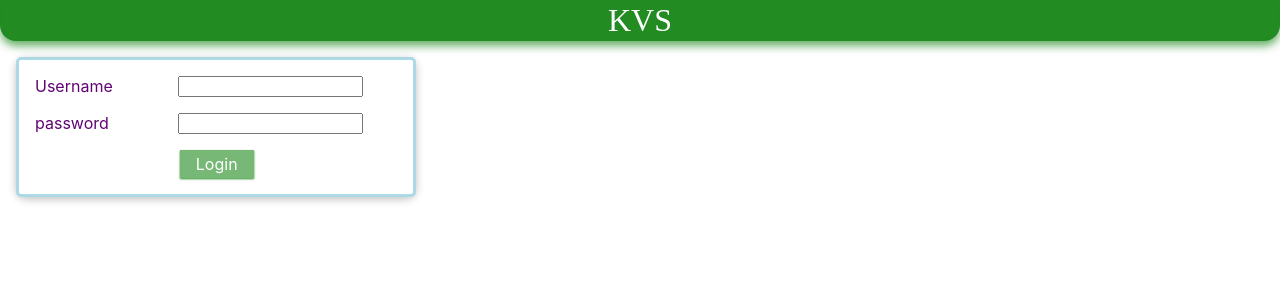
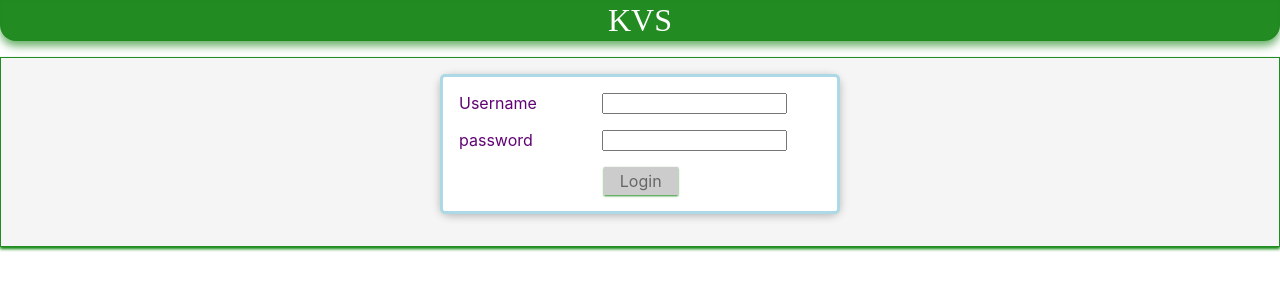
Before and after one commit to VenkataSuneelKumarK/MultiContainerApplication, a React (Create React App) app in the folder client/: page / in a window 1280 px wide. Shown: the top 300 px of the page. Built offline with nearby package versions, Linux system fonts and the light colour scheme.

Commit message:
Using useEffect in login and little bit CSS

```diff
--- a/client/src/App.js
+++ b/client/src/App.js
@@ -29,7 +29,6 @@ function App() {
     return (
         <Router>
             <div className="kvs">
-                {isLoggedIn}
                 <MainHeader isLoggedIn={isLoggedIn} onLogout={logOutHandler} />
                 {isLoggedIn ? (
                     <>
@@ -61,7 +60,9 @@ function App() {
                         </main>
                     </>
                 ) : (
-                        <Login onLogin={loginHandler}>Please login</Login>
+                        <main>
+                            <Login onLogin={loginHandler}>Please login</Login>
+                        </main>
                     )}
             </div>
         </Router>
--- a/client/src/App.scss
+++ b/client/src/App.scss
@@ -63,8 +63,10 @@
     button {
         background: #228b229c;
         border: none;
+        padding: 0.25rem 1rem;
         box-shadow: 0px 1px 2px forestgreen;
         font-size: inherit;
+        cursor: pointer;
         color: white;
     }
 }
--- a/client/src/UserDashboard/Components/UI/Button/Button.js
+++ b/client/src/UserDashboard/Components/UI/Button/Button.js
@@ -8,6 +8,7 @@ const Button = props => {
             className={classes.button}
             type={props.type || "button"}
             onClick={props.onClick}
+            disabled={props.disable || false}
         >
             {props.children}
         </button>
--- a/client/src/UserDashboard/Components/UI/Button/Button.module.scss
+++ b/client/src/UserDashboard/Components/UI/Button/Button.module.scss
@@ -1,18 +1,24 @@
 .button {
     font: inherit;
-    border: 1px solid #4f005f;
-    background: #4f005f;
-    color: white;
-    padding: 0.25rem 1rem;
-    cursor: pointer;
 }
 
 .button:hover,
 .button:active {
-    background: #741188;
-    border-color: #741188;
+    background: #27bc0d;
+    border-color: #27bc0d;
+    box-shadow: 0px 0px 8px #164f08;
 }
 
 .button:focus {
     outline: none;
 }
+
+button:disabled,
+button:focus:disabled,
+button:hover:disabled,
+button:active:disabled {
+    background: #ccc;
+    border-color: #ccc;
+    color: #666666;
+    cursor: not-allowed;
+}
--- a/client/src/UserDashboard/Container/Login/Login.js
+++ b/client/src/UserDashboard/Container/Login/Login.js
@@ -1,4 +1,4 @@
-import React, { useState } from "react";
+import React, { useEffect, useState } from "react";
 import Card from "../../Components/UI/Card";
 import Button from "../../Components/UI/Button/Button";
 import Modal from "../../Components/UI/Modal/Modal";
@@ -6,6 +6,29 @@ const Login = props => {
     const [userName, setUserName] = useState("");
     const [userPassword, setUserPassword] = useState("");
     const [error, setError] = useState();
+    const [isValid, setIsValid] = useState(false);
+
+    /* runs always
+  * useEffect(() => {
+      console.log("useEffect::valid");
+      setIsValid(userName.includes("@") && userPassword.length > 7);
+  });*/
+
+    /* with empty array, its only didmount
+  * useEffect(() => {
+      console.log("useEffect::valid");
+      setIsValid(userName.includes("@") && userPassword.length > 7);
+  }, []);*/
+
+    // runs only [userName, userPassword] changes with properties in array
+    // same as prevProps or prevState inside componentDidUpdate
+    useEffect(
+        () => {
+            console.log("useEffect::valid");
+            setIsValid(userName.includes("@") && userPassword.length > 7);
+        },
+        [userName, userPassword]
+    );
     const setUserNameHandler = event => {
         setUserName(event.target.value);
     };
@@ -50,7 +73,7 @@ const Login = props => {
                             onChange={setUserPasswordHandler}
                         />
                     </div>
-                    <Button type="submit">
+                    <Button type="submit" disable={!isValid}>
                         <span>Login</span>
                     </Button>
                 </form>
```
Also changed, not shown: client/src/App.css (deleted, +0 -38 lines).
